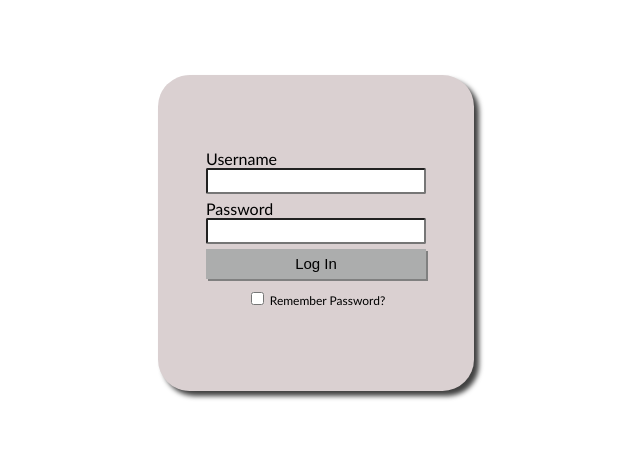
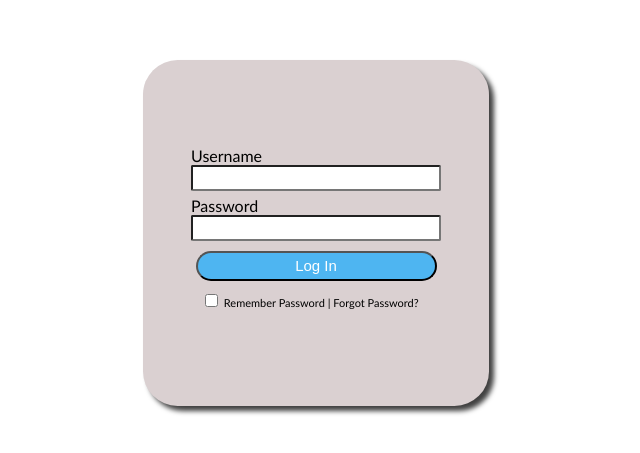
Before and after one commit to semacaraeg/4.27.2020-flexbox, a plain HTML site: page index.html in a window 1280 px wide. Shown: the part 167-620 px from the top of the page, without its empty margins (324-964 px from the left). Drawn offline with Linux system fonts and the light colour scheme.

Commit message:
created a changepassword

```diff
--- a/index.html
+++ b/index.html
@@ -3,7 +3,7 @@
   <head>
     <meta charset="UTF-8" />
     <meta name="viewport" content="width=device-width, initial-scale=1.0" />
-    <title>Document</title>
+    <title>Log-In</title>
     <link rel="stylesheet" href="style.css" />
   </head>
   <body>
@@ -18,7 +18,9 @@
         <button type="button" class="form-button">Log In</button>
         <div class="rememberPass">
             <input type="checkbox" name="rememberPassword" value="yes">
-            <label for="rememberPassword" >Remember Password?</label>
+            <label for="rememberPassword" >Remember Password</label>
+            |
+            <a href="changePassword.html" class="links">Forgot Password?</a>
         </div>
       </div>
       </div>
--- a/style.css
+++ b/style.css
@@ -4,8 +4,8 @@ body {
 .square {
   background-color: rgb(218, 208, 209);
   padding: 3em;
-  width: 220px;
-  height: 220px;
+  width: 250px;
+  height: 250px;
   border-radius: 10%;
   display: flex;
   flex-direction: column;
@@ -30,16 +30,29 @@ body {
 }
 
 .form-button {
+  display:inline-block;
+  padding: 0.3em 1.2em;
+  margin: 0.3em 0.3em 0;
+  border-radius: 2em;
+  box-sizing: border-box;
+  text-decoration: none;
+  font-weight: 300;
+  color: white;
   font-size: 15px;
   height: 30px;
-  border: none;
-  box-shadow: 2px 2px gray;
-  background-color: rgb(172, 173, 173);
+  background-color: #4eb5f1;
 }
 
 .rememberPass {
-  text-align: center;
-  font-size: 12px;
+  font-size: 11px;
   margin: 10px;
-  display: inline;
 }
+
+.links {
+  text-decoration: none;
+  color: black;
+}
+
+.links:hover {
+  color: lightcoral;
+}
```
Also changed, not shown: changePassword.html (added, +31 -0 lines).
